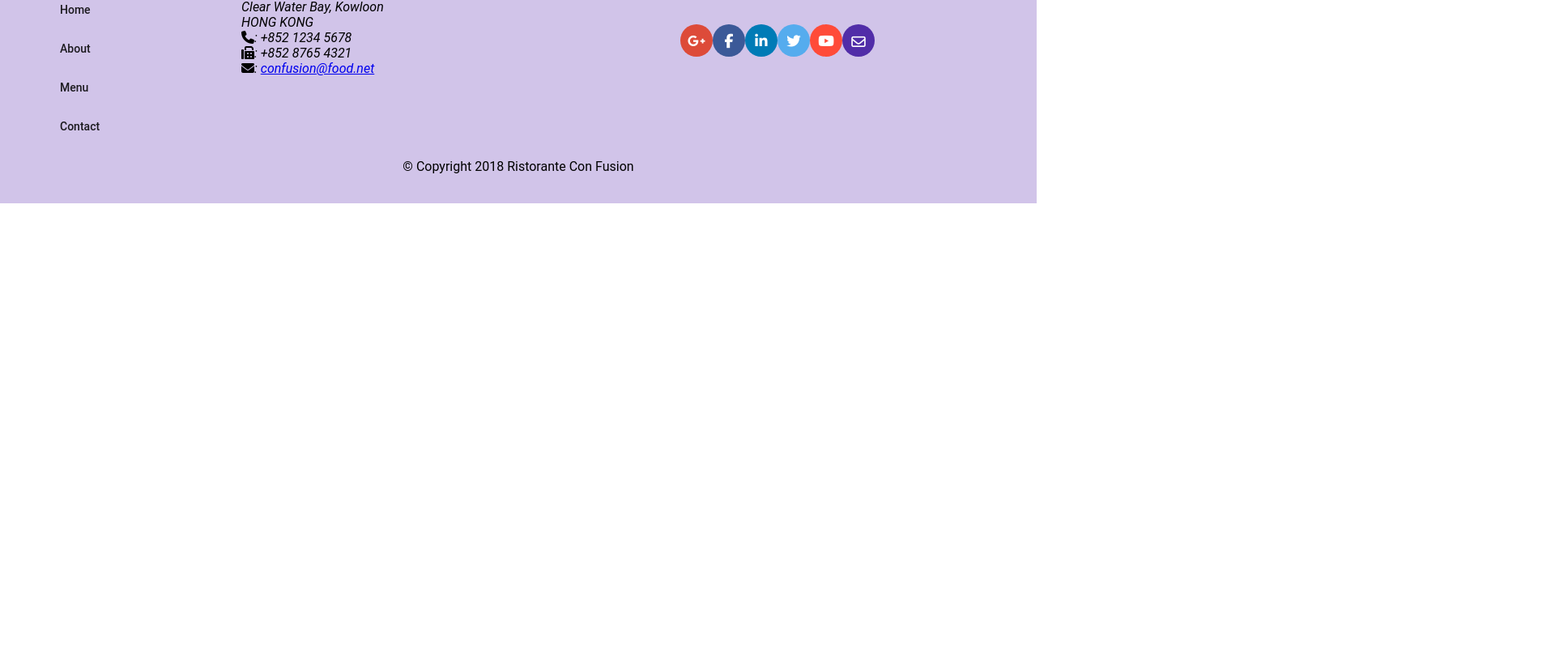
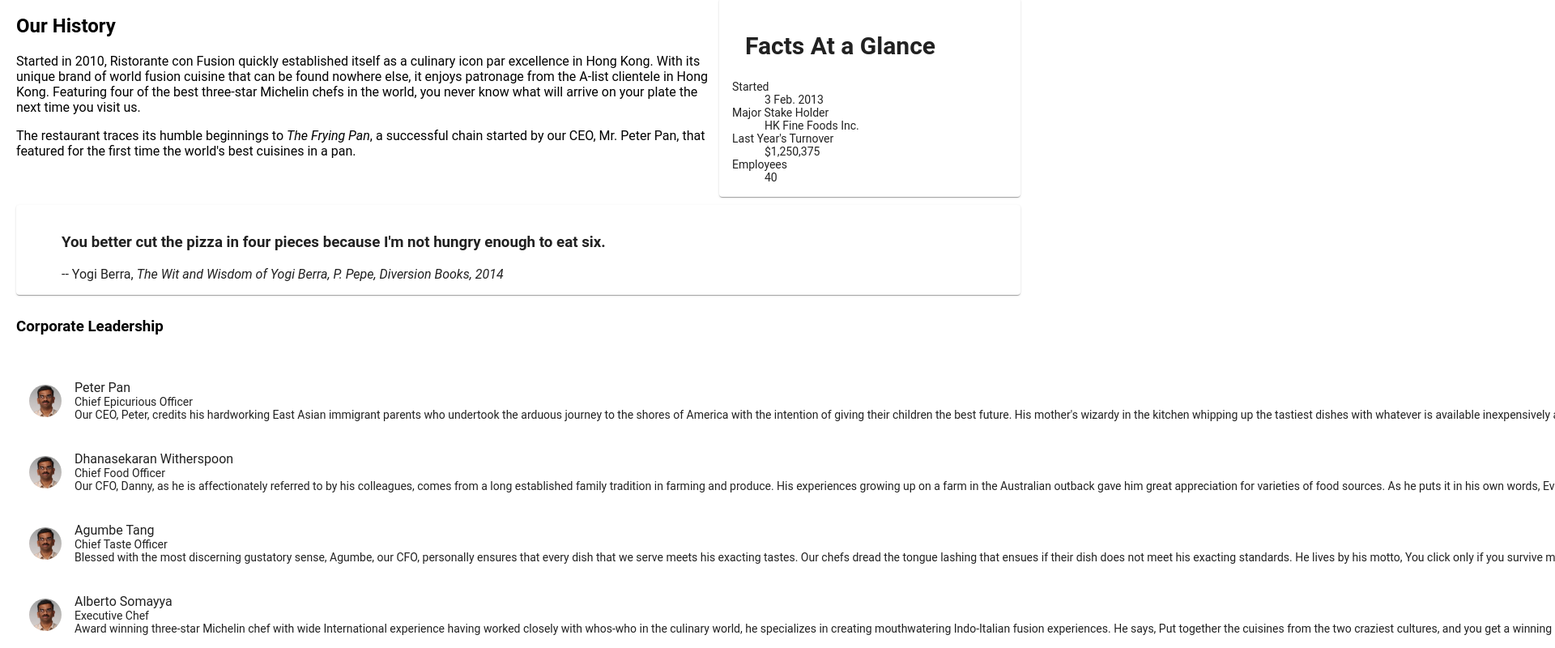
Before and after one commit to jubna/Angular-conFusion-restaurant, an Angular app: page /about in a window 1280 px wide. Before the commit this address led to /. Shown: the part 440-1240 px from the top of the page at 81% size, 1920 px wide, since content can reach past the window. Before the commit the page ends 800 px from the top, so only its background shows below. Built offline with nearby package versions, Linux system fonts and the light colour scheme.

Commit message:
Assignment 2-About component & modified home component

```diff
--- a/src/app/about/about.component.html
+++ b/src/app/about/about.component.html
@@ -1 +1,75 @@
-<p>about works!</p>
+<div class="container"
+  fxLayout="column"
+  fxLayoutGap="10px">
+
+  <div fxFlex>
+    <div>
+        <h3>About Us</h3>
+        <hr>
+    </div>
+  </div>
+
+  <div fxFlex>
+    <div fxLayout="column" fxLayout.gt-sm="row">
+      <div fxFlex="70">
+        <h2>Our History</h2>
+        <p>Started in 2010, Ristorante con Fusion quickly established itself as a culinary icon par excellence in Hong Kong. With its unique brand of world fusion cuisine that can be found nowhere else, it enjoys patronage from the A-list clientele in Hong Kong.  Featuring four of the best three-star Michelin chefs in the world, you never know what will arrive on your plate the next time you visit us.</p>
+        <p>The restaurant traces its humble beginnings to <em>The Frying Pan</em>, a successful chain started by our CEO, Mr. Peter Pan, that featured for the first time the world's best cuisines in a pan.</p>
+      </div>
+      <div fxFlex="30">
+        <mat-card>
+          <mat-card-header>
+            <mat-card-title>
+            <h2>Facts At a Glance</h2>
+            </mat-card-title>
+          </mat-card-header>
+          <mat-card-content>
+            <dl>
+                <dt>Started</dt>
+                <dd>3 Feb. 2013</dd>
+                <dt>Major Stake Holder</dt>
+                <dd>HK Fine Foods Inc.</dd>
+                <dt>Last Year's Turnover</dt>
+                <dd>$1,250,375</dd>
+                <dt>Employees</dt>
+                <dd>40</dd>
+              </dl>
+            </mat-card-content>
+          </mat-card>
+        </div>
+      </div>
+    </div>
+
+    <div fxFlex>
+        <mat-card>
+          <blockquote>
+            <h3>You better cut the pizza in four pieces because
+                I'm not hungry enough to eat six.</h3>
+            <footer>-- Yogi Berra,
+              <cite>The Wit and Wisdom of Yogi Berra,
+                P. Pepe, Diversion Books, 2014</cite>
+            </footer>
+          </blockquote>
+        </mat-card>
+      </div>
+
+      <div fxFlex>
+        <div>
+          <h3>Corporate Leadership</h3>
+        </div>
+      </div>
+      <div fxFlex>
+        <mat-list fxFlex>
+            <mat-list-item *ngFor="let leader of leaders">
+              <img matListAvatar src={{leader.image}} alt={{leader.name}}>
+              <h1 matLine> {{leader.name}} </h1>
+              <p matLine>
+                <span> {{leader.designation}} </span>
+              </p>
+              <p matLine>
+                <span> {{leader.description}} </span>
+              </p>
+            </mat-list-item>
+          </mat-list>
+      </div>
+    </div>
--- a/src/app/about/about.component.ts
+++ b/src/app/about/about.component.ts
@@ -1,4 +1,6 @@
 import { Component, OnInit } from '@angular/core';
+import {Leader} from '../shared/leader';
+import { LeaderService } from '../services/leader.service';
 
 @Component({
   selector: 'app-about',
@@ -7,9 +9,11 @@ import { Component, OnInit } from '@angular/core';
 })
 export class AboutComponent implements OnInit {
 
-  constructor() { }
+  leaders: Leader[];
+  constructor(private leaderService:LeaderService) { }
 
   ngOnInit(): void {
+    this.leaders = this.leaderService.getLeaders();
   }
 
 }
--- a/src/app/app-routing/routes.ts
+++ b/src/app/app-routing/routes.ts
@@ -10,6 +10,7 @@ export const routes: Routes = [
   { path: 'home',  component: HomeComponent },
   { path: 'menu',     component: MenuComponent },
   { path: 'dishdetail/:id',     component: DishdetailComponent },
+  { path: 'about',     component: AboutComponent },
   { path: 'contactus',     component: ContactComponent },
   { path: '', redirectTo: '/home', pathMatch: 'full' }
 ];
--- a/src/app/app.module.ts
+++ b/src/app/app.module.ts
@@ -21,6 +21,7 @@ import { AboutComponent } from './about/about.component';
 import { ContactComponent } from './contact/contact.component';
 import { AppRoutingModule } from './app-routing/app-routing.module';
 import { PromotionService } from './services/promotion.service';
+import { LeaderService } from './services/leader.service';
 
 @NgModule({
   declarations: [
@@ -44,7 +45,7 @@ import { PromotionService } from './services/promotion.service';
     FlexLayoutModule,
     AppRoutingModule
   ],
-  providers: [DishService,PromotionService],
+  providers: [DishService,PromotionService,LeaderService],
   bootstrap: [AppComponent]
 })
 export class AppModule { }
--- a/src/app/header/header.component.html
+++ b/src/app/header/header.component.html
@@ -1,7 +1,7 @@
 <mat-toolbar color="primary">
     <span><img src="/assets/images/logo.png" height=30 width=41></span>
     <a mat-button routerLink="/home" routerLinkActive="active"><span class="fa fa-home fa-lg"></span> Home</a>
-    <a mat-button routerLinkActive="active"><span class="fa fa-info fa-lg"></span> About</a>
+    <a mat-button routerLink="/about" routerLinkActive="active"><span class="fa fa-info fa-lg"></span> About</a>
     <a mat-button routerLink="/menu" routerLinkActive="active"><span class="fa fa-list fa-lg"></span> Menu</a>
     <a mat-button routerLink="/contactus" routerLinkActive="active"><span class="fa fa-address-card fa-lg"></span> Contact</a>
   </mat-toolbar>
--- a/src/app/home/home.component.html
+++ b/src/app/home/home.component.html
@@ -33,4 +33,20 @@
         </mat-card-content>
       </mat-card>
 
+      <mat-card *ngIf="leader" fxFlex>
+        <mat-card-header>
+          <div mat-card-avatar></div>
+          <mat-card-title>
+            <h3>{{leader.name | uppercase}}</h3>
+          </mat-card-title>
+        </mat-card-header>
+        <img mat-card-image src={{leader.image}} alt={{leader.name}}>
+        <mat-card-content>
+          <p>{{leader.designation}}
+            </p>
+          <p>{{leader.description}}
+          </p>
+        </mat-card-content>
+      </mat-card>
+
       </div>
--- a/src/app/home/home.component.ts
+++ b/src/app/home/home.component.ts
@@ -3,6 +3,8 @@ import { Dish } from '../shared/dish';
 import { DishService } from '../services/dish.service';
 import { Promotion } from '../shared/promotion';
 import { PromotionService } from '../services/promotion.service';
+import { Leader } from '../shared/leader';
+import { LeaderService } from '../services/leader.service';
 
 @Component({
   selector: 'app-home',
@@ -13,12 +15,14 @@ export class HomeComponent implements OnInit {
 
   dish:Dish;
   promotion:Promotion;
+  leader:Leader;
 
-  constructor( private dishService:DishService, private promotionService:PromotionService) { }
+  constructor( private dishService:DishService, private promotionService:PromotionService , private leaderService:LeaderService) { }
 
   ngOnInit(): void {
     this.dish=this.dishService.getFeaturedDish();
     this.promotion=this.promotionService.getFeaturedPromotion();
+    this.leader=this.leaderService.getFeaturedLeader();
   }
 
 }
--- /dev/null
+++ b/src/app/services/leader.service.ts
@@ -0,0 +1,23 @@
+import { Injectable } from '@angular/core';
+import { Leader } from '../shared/leader';
+import { LEADERS } from '../shared/leaders';
+
+@Injectable({
+  providedIn: 'root'
+})
+export class LeaderService {
+
+  constructor() { }
+
+  getLeaders(): Leader[] {
+    return LEADERS;
+  }
+
+  getLeader(id: string): Leader {
+    return LEADERS.filter((leader) => (leader.id === id))[0];
+  }
+
+  getFeaturedLeader(): Leader{
+    return LEADERS.filter((leader) => (leader.featured))[0];
+  }
+}
--- /dev/null
+++ b/src/app/shared/leader.ts
@@ -0,0 +1,9 @@
+export class Leader {
+    id: string;
+    name: string;
+    image: string;
+    designation: string;
+    abbr: string;
+    featured: boolean;
+    description: string;
+}
--- /dev/null
+++ b/src/app/shared/leaders.ts
@@ -0,0 +1,44 @@
+import {Leader} from './leader';
+
+export const LEADERS: Leader[] = [
+    {
+      id: '0',
+      name: 'Peter Pan',
+      image: '/assets/images/alberto.png',
+      designation: 'Chief Epicurious Officer',
+      abbr: 'CEO',
+      featured: false,
+      // tslint:disable-next-line:max-line-length
+      description: 'Our CEO, Peter, credits his hardworking East Asian immigrant parents who undertook the arduous journey to the shores of America with the intention of giving their children the best future. His mother\'s wizardy in the kitchen whipping up the tastiest dishes with whatever is available inexpensively at the supermarket, was his first inspiration to create the fusion cuisines for which The Frying Pan became well known. He brings his zeal for fusion cuisines to this restaurant, pioneering cross-cultural culinary connections.'
+    },
+    {
+      id: '1',
+      name: 'Dhanasekaran Witherspoon',
+      image: '/assets/images/alberto.png',
+      designation: 'Chief Food Officer',
+      abbr: 'CFO',
+      featured: false,
+      // tslint:disable-next-line:max-line-length
+      description: 'Our CFO, Danny, as he is affectionately referred to by his colleagues, comes from a long established family tradition in farming and produce. His experiences growing up on a farm in the Australian outback gave him great appreciation for varieties of food sources. As he puts it in his own words, Everything that runs, wins, and everything that stays, pays!'
+    },
+    {
+      id: '2',
+      name: 'Agumbe Tang',
+      image: '/assets/images/alberto.png',
+      designation: 'Chief Taste Officer',
+      abbr: 'CTO',
+      featured: false,
+      // tslint:disable-next-line:max-line-length
+      description: 'Blessed with the most discerning gustatory sense, Agumbe, our CFO, personally ensures that every dish that we serve meets his exacting tastes. Our chefs dread the tongue lashing that ensues if their dish does not meet his exacting standards. He lives by his motto, You click only if you survive my lick.'
+    },
+    {
+      id: '3',
+      name: 'Alberto Somayya',
+      image: '/assets/images/alberto.png',
+      designation: 'Executive Chef',
+      abbr: 'EC',
+      featured: true,
+      // tslint:disable-next-line:max-line-length
+      description: 'Award winning three-star Michelin chef with wide International experience having worked closely with whos-who in the culinary world, he specializes in creating mouthwatering Indo-Italian fusion experiences. He says, Put together the cuisines from the two craziest cultures, and you get a winning hit! Amma Mia!'
+    }
+  ];
```
Also changed, not shown: 1 other file (tests, documents, lock files or other folders).
